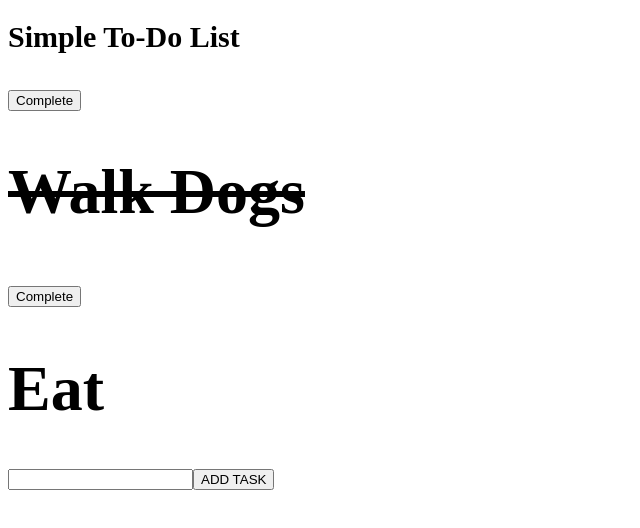
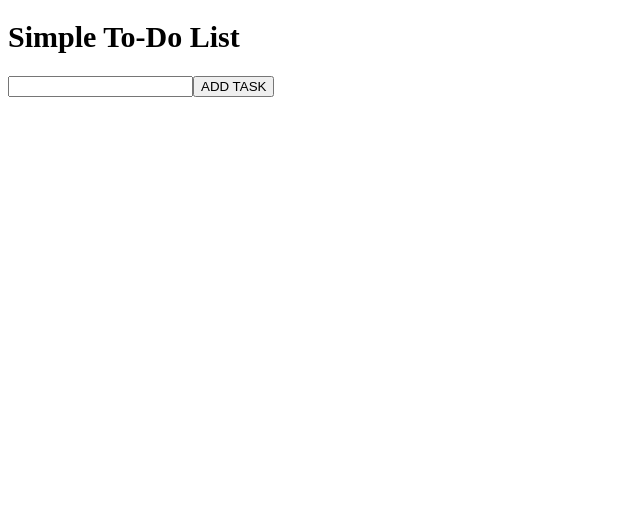
Before and after one commit to morallyearlgrey/todolist, a React (Create React App) app in the folder todolist/: page / in a window 1280 px wide. Shown: the top 528 px of the page, without its empty margins (0-640 px from the left). Built offline with nearby package versions, Linux system fonts and the light colour scheme.

Commit message:
as the ball dropped so did my sanity

```diff
--- a/todolist/src/App.jsx
+++ b/todolist/src/App.jsx
@@ -5,8 +5,7 @@ import {useState} from 'react';
 function App() {
 
   const [tasksList, addTask] = useState(
-    [{task: "Walk Dogs", status: true},
-    {task: "Eat", status: false}]
+    []
   );
 
   let [input, curInput] = useState("");
```
